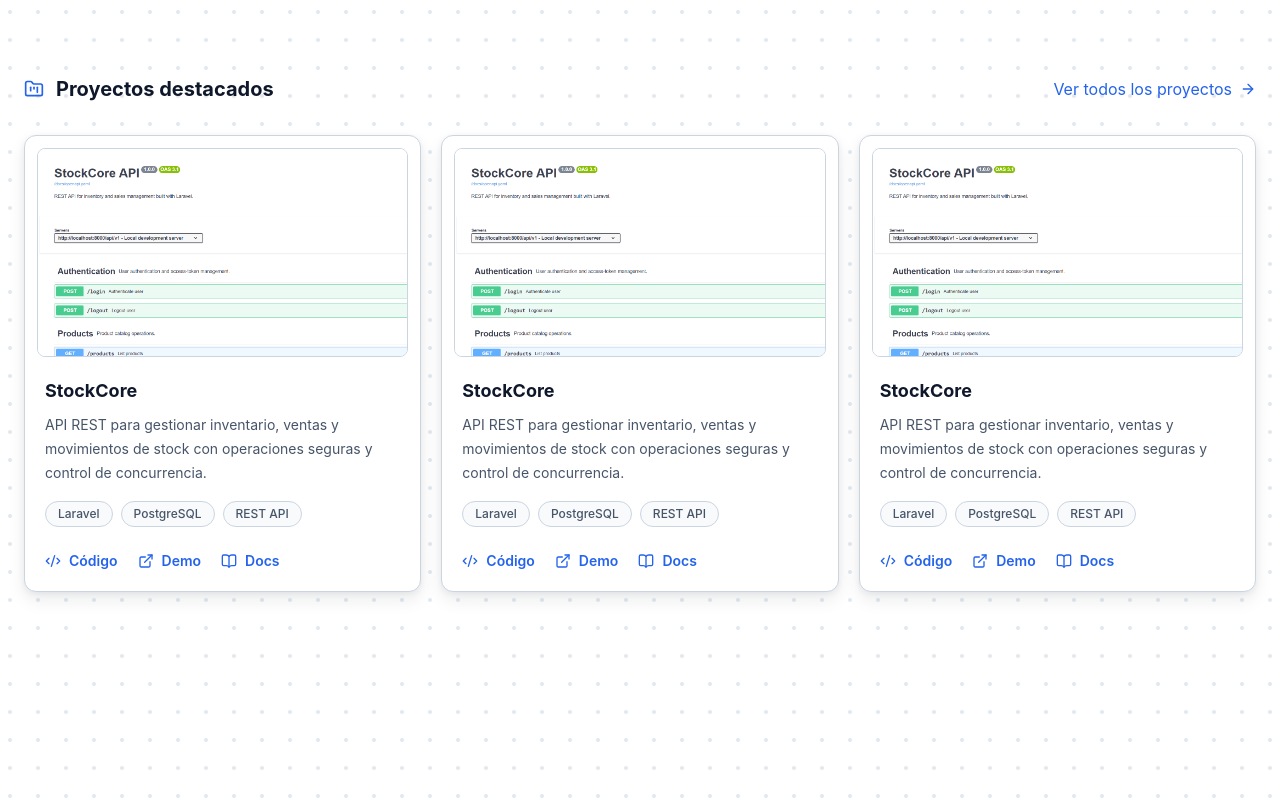
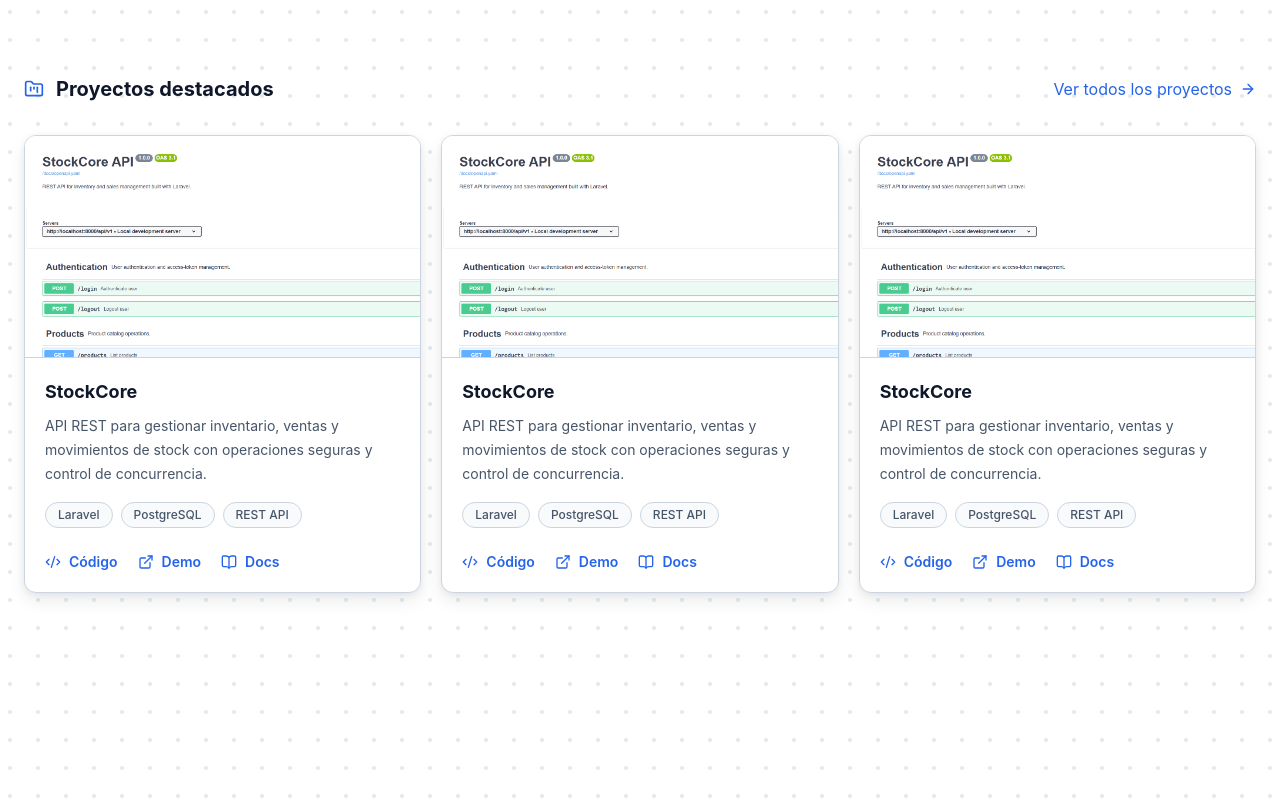
Before and after one commit to josecarlosonate/Portafolio, a React app: page / in a window 1280 px wide. Shown: the part 1420-2231 px from the top of the page. Built offline with nearby package versions, Linux system fonts and the light colour scheme; the HTML template or start-up script is replaced by a standard one.

Commit message:
Align project image with card edges

```diff
--- a/src/components/Projects.tsx
+++ b/src/components/Projects.tsx
@@ -41,14 +41,12 @@ function Projects({ language }: ProjectsProps) {
                                     hover:-translate-y-1.5 hover:border-primary
                                     hover:shadow-[0_12px_32px_rgb(59_130_246_/_0.18)]"
                             >
-                                <div className="p-3 pb-0">
-                                    <div className="aspect-video overflow-hidden rounded-lg border border-border">
-                                        <img
-                                            src="/images/projects/stockcore.png"
-                                            alt="StockCore API documentation"
-                                            className="h-full w-full object-cover object-top"
-                                        />
-                                    </div>
+                                <div className="aspect-video w-full overflow-hidden border-b border-border">
+                                    <img
+                                        src="/images/projects/stockcore.png"
+                                        alt="StockCore API documentation"
+                                        className="h-full w-full object-cover object-top"
+                                    />
                                 </div>
 
                                 <div className="flex flex-1 flex-col p-5">
```
